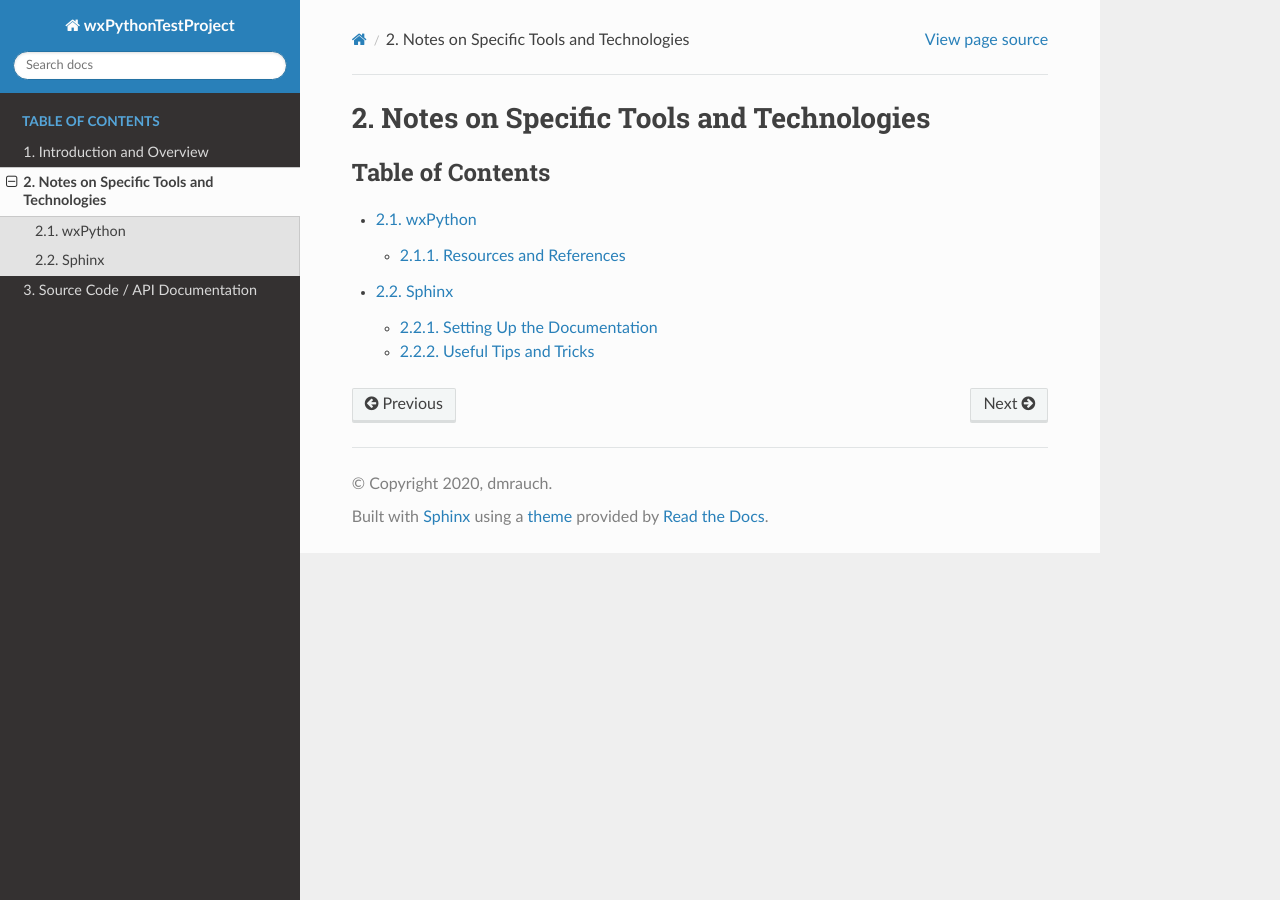
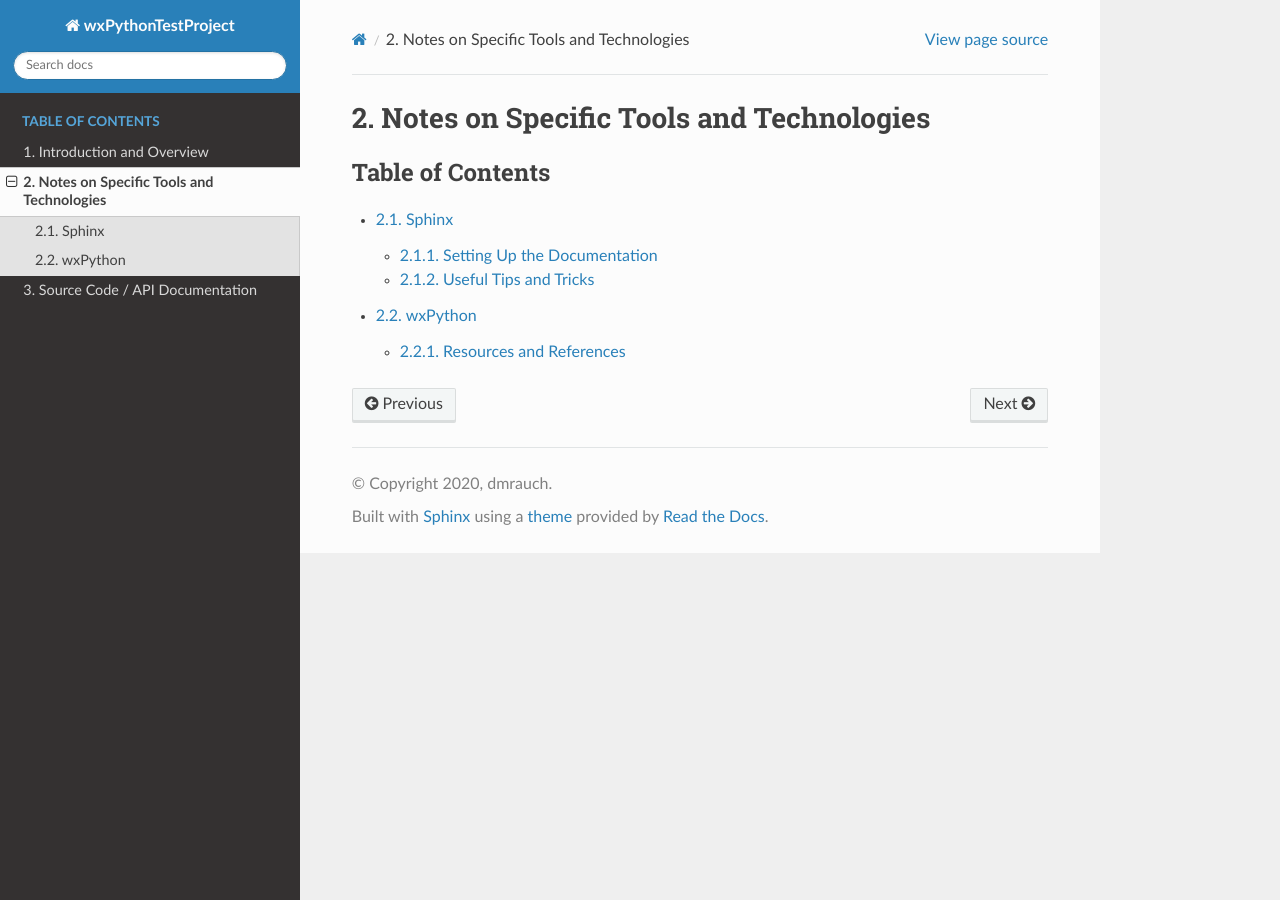
Before and after one commit to dmrauch/wxPythonTestProject, a Sphinx documentation site: the page built from doc/source/notes.rst, in a window 1280 px wide. Built offline with Sphinx 7.4.7 and the Read the Docs theme 2.0.0, drawn with Linux system fonts in a browser that asks for light colours.

```diff
--- a/doc/source/notes.rst
+++ b/doc/source/notes.rst
@@ -6,5 +6,5 @@ Notes on Specific Tools and Technologies
    :maxdepth: 2
    :caption: Table of Contents
 
+   sphinx
    wxPython
-   sphinx
```
